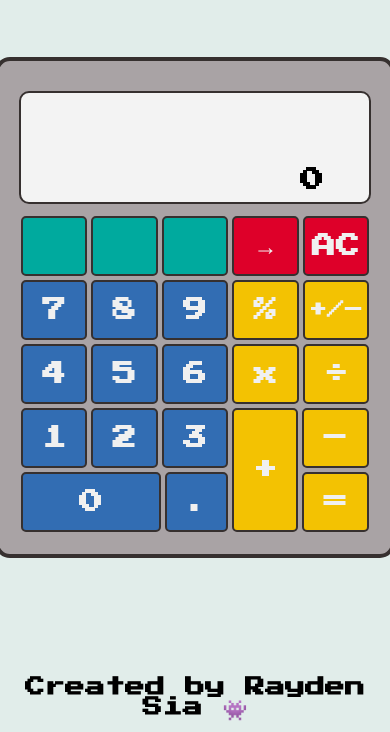
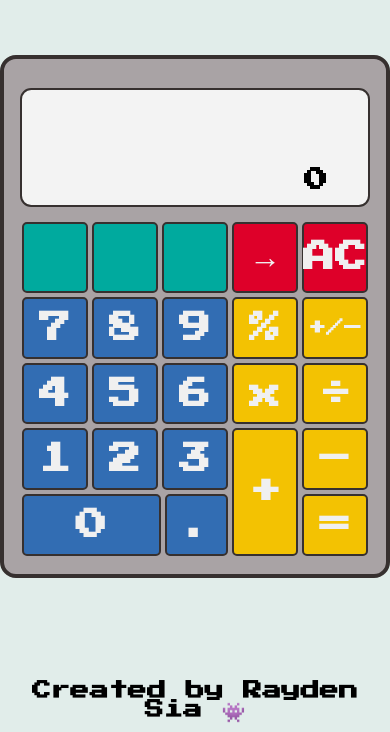
Before and after one commit to raydensia/jsCalculator, a plain HTML site: page index.html in a window 390 px wide. Shown: the part 112-844 px from the top of the page. Drawn offline with Linux system fonts and the light colour scheme.

Commit message:
add css to make design responsive. Updated units to become relative.

```diff
--- a/style.css
+++ b/style.css
@@ -27,7 +27,7 @@
 * {
     box-sizing: border-box;
     font-family: 'Press Start 2P', Courier, monospace;
-    font-size: 24px;
+    /* font-size: 1.3rem; */
     font-weight: bold;
     padding: 0;
     margin: 0;
@@ -35,7 +35,8 @@
 
 h1 {
     text-align: center;
-    margin-top: 30px;
+    margin-top: 2rem;
+    margin-bottom: 1rem;
 }
 
 html {
@@ -53,35 +54,35 @@ main {
     justify-content: center;
     align-items: center;
     height: 75vh;
-    min-height: 500px;
-    margin-top: 25px;
-    margin-bottom: 80px;
+    /* min-height: 200px; */
+    /* margin-top: 1rem; */
+    margin-bottom: 4rem;
 }
 
 #calculator {
-    width: 400px;
-    /* height: 520px; */
+    min-width: 100px;
+    margin: 1rem;
     height: auto;
-    border: var(--calculator-border) solid 4px;
+    border: var(--calculator-border) solid 0.25rem;
     background-color: var(--calculator-background);
-    border-radius: 15px;
-    padding: 20px;
+    border-radius: 1rem;
+    padding: 1rem;
     display: flex;
     flex-direction: column;
 }
 
 #display {
-    border-radius: 10px;
+    border-radius: 0.7rem;
     background-color: var(--display-background);
     color: var(--display-text);
-    /* height: 100px; */
-    height: auto;
+    /* height: auto; */
     display: flex;
     flex-direction: column;
     align-items: end;
-    margin: 10px 0;
-    padding: 10px 45px;
+    margin: 0.8rem 0;
+    padding: 0.8rem 2.5rem;
     border: 2px solid var(--display-border);
+    font-size: 1.5rem;
 }
 
 #display-previous {
@@ -111,20 +112,21 @@ main {
 }
 
 button {
-    height: 60px;
-    /* width: 40px; */
+    /* height: 60px; */
+    min-width: 40px;
     border-radius: 5px;
     margin: 2px 2px;
     border: solid 2px var(--button-border);
     text-align: center;
     vertical-align: middle;
-    padding: 0;
+    padding: 0.8rem;
     display: flex;
     justify-content: center;
     align-items: center;
     flex: 1;
     cursor: pointer;
     color: var(--button-text);
+    font-size: 2rem;
 }
 
 
@@ -221,7 +223,7 @@ button {
 }
 
 #n0 {
-    flex: 2.3;
+    flex: 3.3;
 }
 
 #dot {
@@ -235,16 +237,20 @@ button {
 
 #add {
     height: auto;
+    display: flex;
+    flex: 1;
 }
 
 #subtract-equals-container {
     display: flex;
     flex-direction: column;
+    flex: 1.9;
 }
 
 #subtract,
 #equals {
-    width: 67px;
+    /* width: 67px; */
+    flex: 1;
 }
 
 #footer {
@@ -253,8 +259,8 @@ button {
     bottom: 0;
     left: 0;
     text-align: center;
-    margin: 10px 0;
-    font-size: 20px;
+    font-size: 1.2rem;
+    margin-bottom: 0.5rem;
 }
 
 .disable-select {
@@ -267,44 +273,22 @@ button {
 
 
 /* MEDIA QUERIES */
-  @media (max-width: 1200px) {
-    /* body {
-      justify-content: center;
-    } */
+  @media (max-width: 320px) {
+    button {
+        /* height: 60px; */
+        min-width: 40px;
+        border-radius: 5px;
+        margin: 2px 2px;
+        border: solid 2px var(--button-border);
+        text-align: center;
+        vertical-align: middle;
+        padding: 0.8rem;
+        display: flex;
+        justify-content: center;
+        align-items: center;
+        flex: 1;
+        cursor: pointer;
+        color: var(--button-text);
+        font-size: 1rem;
+    }
   }
-
-  @media (max-width: 850px) {
-    /* body {
-      gap: 50px;
-    }
-
-    #options {
-      width: 150px;
-      gap: 16px;
-    }
-
-    #gridSizeText {
-      margin-bottom: -4px;
-    }
-
-    #etch-a-sketch {
-      width: 400px;
-      height: 400px;
-    }
-  } */
-}
-
-  @media (max-width: 650px) {
-    /* #header {
-      font-size: 50px;
-    }
-
-    #content {
-      flex-direction: column-reverse;
-    }
-
-    #etch-a-sketch {
-      width: 300px;
-      height: 300px;
-    } */
-  }
```
